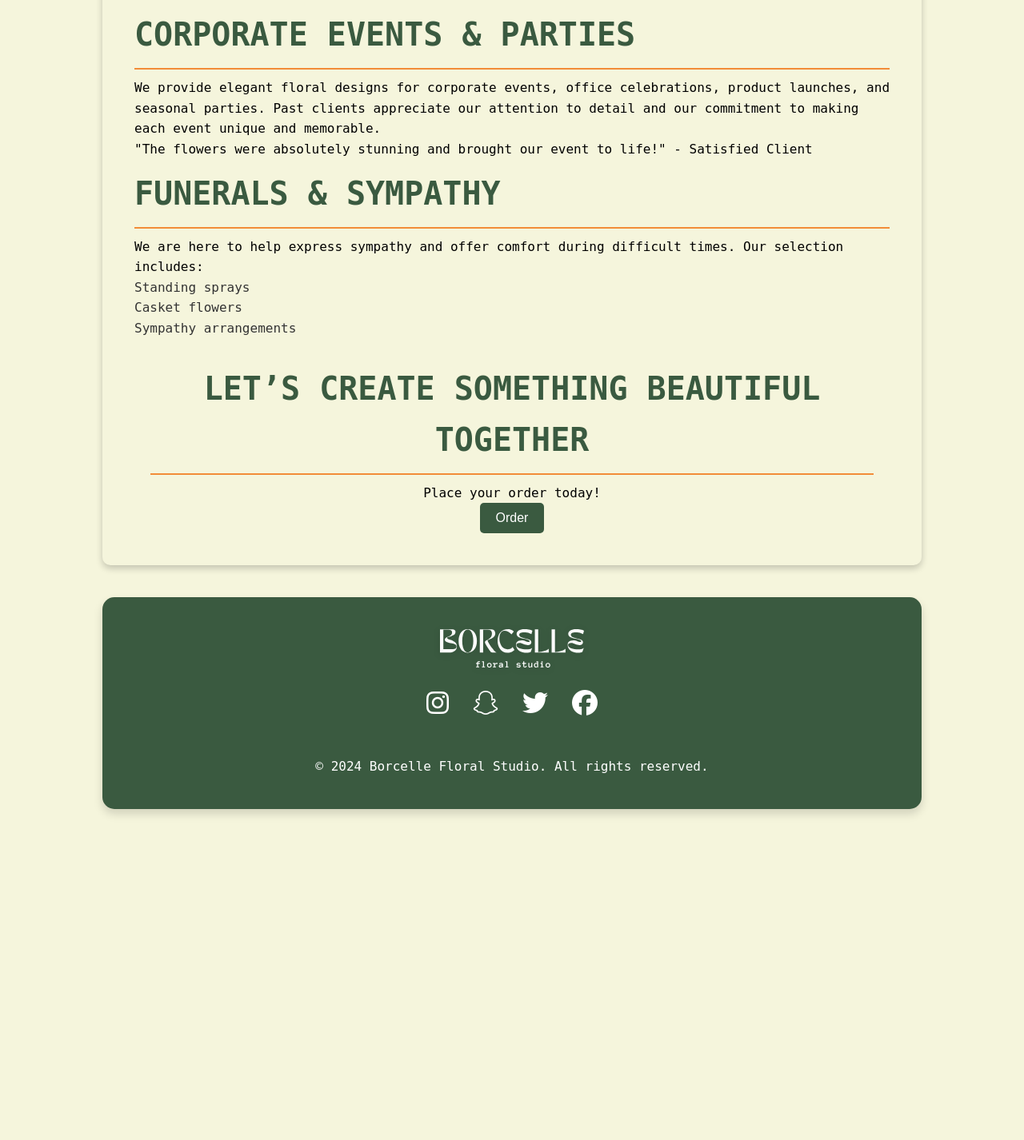
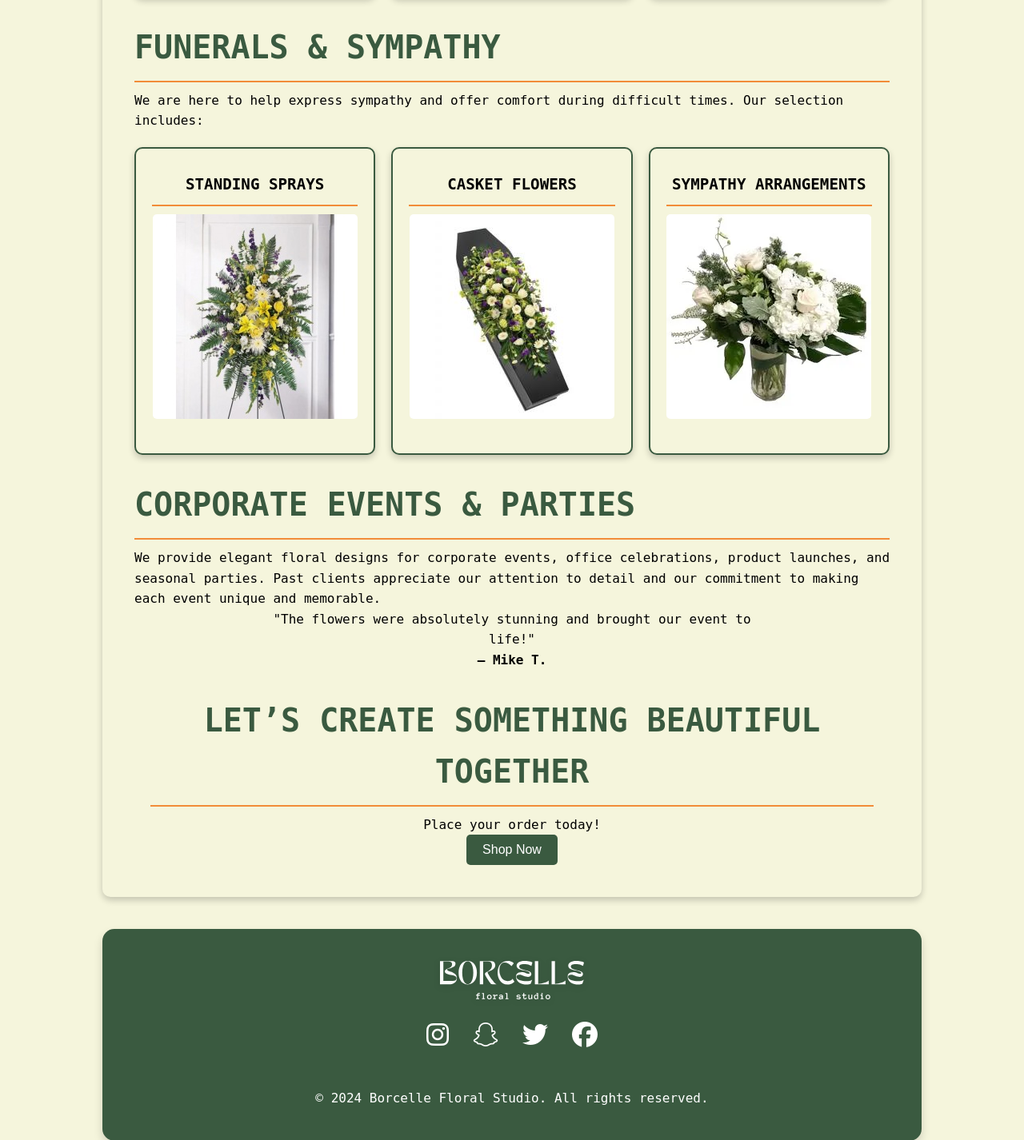
Before and after one commit to Rstark28/CS20Midterm, a Python web app: template site/templates/events.html in a window 1280 px wide. Shown: the part 800-2226 px from the top of the page at 80% size. Before the commit the page ends 1820 px from the top, so only its background shows below. Run offline with Jinja, Linux system fonts and the light colour scheme; the template is opened without the code that fills it, so the values that code supplies are empty.

Commit message:
Events page updated

```diff
--- /dev/null
+++ b/site/static/css/events.css
@@ -0,0 +1,335 @@
+:root {
+  --primary-color: #3a5a40;
+  --secondary-color: #f28c38;
+  --background-color: #f5f5dc;
+  --text-color: #333;
+  --nav-bar-color: var(--primary-color);
+  --nav-text-color: #fff;
+  --footer-color: var(--primary-color);
+  --footer-text-color: var(--nav-text-color);
+  --button-text-color: #fff;
+  --hover-color: var(--secondary-color);
+}
+
+/* General Styling */
+* {
+  margin: 0;
+  padding: 0;
+  box-sizing: border-box;
+}
+
+html,
+body {
+  background-color: var(--background-color);
+  line-height: 1.6;
+  font-family: "Anonymous Pro", monospace;
+}
+
+/* Navbar */
+.navbar {
+  display: flex;
+  align-items: center;
+  padding: 20px 40px;
+  width: 80%;
+  margin: 20px auto;
+  background-color: var(--nav-bar-color);
+  border-radius: 10px;
+  position: relative;
+}
+
+.nav-toggle {
+  display: none;
+  background-color: transparent;
+  border: none;
+  color: var(--nav-text-color);
+  font-size: 1.5rem;
+  cursor: pointer;
+}
+
+/* Mobile Navbar - hidden by default */
+.nav-links {
+  display: flex;
+  list-style: none;
+  flex: 3;
+  justify-content: space-around;
+  gap: 20px;
+  transition: all 0.3s ease;
+}
+
+.nav-links li {
+  padding: 1rem 0;
+  text-align: center;
+}
+
+.nav-links a {
+  position: relative;
+  color: var(--nav-text-color);
+  text-decoration: none;
+  font-size: 1.2rem;
+}
+
+/* W3 Schools Animation */
+.reg-link::after {
+  content: '';
+  position: absolute;
+  width: 0;
+  height: 3px;
+  display: block;
+  margin-top: 5px;
+  right: 0;
+  background: var(--nav-text-color);
+  transition: width 0.5s ease;
+}
+
+.reg-link:hover::after {
+  width: 100%;
+  left: 0;
+  background: var(--hover-color);
+}
+
+.logo {
+  flex: 1;
+}
+
+.logo img {
+  height: 2.4rem;
+  width: auto;
+}
+
+.order-link {
+  background-color: var(--secondary-color);
+  color: var(--white);
+  border: 2px solid #e17523;
+  padding: 10px 20px;
+  border-radius: 100px;
+  transition: background-color 0.3s, color 0.3s;
+}
+
+.order-link:hover {
+  background-color: #e17523;
+  border-color: #ca691f;
+}
+
+/* Responsive Navbar */
+@media (max-width: 1400px) {
+  .nav-links {
+    display: flex;
+    flex-direction: column;
+    position: absolute;
+    top: 80%;
+    left: 0;
+    width: 100%;
+    background-color: var(--nav-bar-color);
+    border-radius: 10px;
+    max-height: 0;
+    overflow: hidden;
+    transition: max-height 0.4s ease;
+    padding: 0;
+  }
+
+  .nav-toggle {
+    display: block;
+  }
+
+  .nav-links.active {
+    max-height: 700px;
+    padding: 10px 0;
+  }
+    .logo img {
+      height: 1.0rem;
+    }
+
+}
+
+/* Main Section */
+main {
+  background-color: var(--background-color);
+  padding: 20px 40px;
+  width: 80%;
+  margin: 20px auto;
+  border-radius: 10px;
+  box-shadow: 0 4px 8px rgba(0, 0, 0, 0.2);
+}
+
+h1,
+h2,
+h3 {
+  font-size: 2.5rem;
+  color: var(--primary-color);
+  margin: 10px 0;
+  text-transform: uppercase;
+  border-bottom: 2px solid var(--secondary-color);
+  padding-bottom: 10px;
+}
+
+@media (max-width: 768px) {
+
+  h1,
+  h2 {
+    font-size: 2rem;
+  }
+}
+
+/* Footer */
+footer {
+  background-color: var(--footer-color);
+  color: var(--white);
+  text-align: center;
+  padding: 40px 20px;
+  border-radius: 15px;
+  width: 80%;
+  margin: 40px auto;
+  box-shadow: 0 6px 12px rgba(0, 0, 0, 0.15);
+}
+
+.footer-logo {
+  height: 3rem;
+  margin: 0 auto 20px;
+  display: block;
+  filter: drop-shadow(0px 2px 4px rgba(0, 0, 0, 0.1));
+}
+
+.footer-text {
+  font-size: 1.5rem;
+  font-weight: bold;
+  margin: 10px 0 30px;
+  color: var(--footer-text-color);
+  text-transform: uppercase;
+  letter-spacing: 2px;
+}
+
+.icons-footer {
+  display: flex;
+  justify-content: center;
+  gap: 30px;
+  margin-bottom: 20px;
+}
+
+.icons-footer a {
+  color: var(--footer-text-color);
+  font-size: 2rem;
+  transition: color 0.3s ease, transform 0.3s ease;
+}
+
+.icons-footer a:hover {
+  color: var(--hover-color);
+  transform: scale(1.2);
+}
+
+footer p {
+  font-size: 1rem;
+  color: var(--footer-text-color);
+  padding-top: 20px;
+}
+
+@media (max-width: 768px) {
+  footer {
+    width: 95%;
+    padding: 20px 10px;
+  }
+
+  .icons-footer {
+    gap: 20px;
+    font-size: 1.8rem;
+  }
+
+  .footer-logo {
+    height: 2.5rem;
+  }
+
+  .footer-text {
+    font-size: 1.3rem;
+  }
+}
+
+/* Buttons and Lists */
+button {
+  background-color: var(--primary-color);
+  color: var(--button-text-color);
+  padding: 10px 20px;
+  border: none;
+  border-radius: 5px;
+  cursor: pointer;
+  font-size: 1rem;
+}
+
+button:hover {
+  background-color: var(--hover-color);
+  transition: background-color 0.3s, color 0.3s;
+}
+
+ol,
+li {
+  list-style-type: none;
+  margin-left: 20px;
+  color: var(--text-color);
+  margin-bottom: 10px;
+}
+
+
+#events {
+  display: grid;
+  grid-template-columns: repeat(auto-fit, minmax(250px, 1fr));
+  gap: 20px;
+  padding: 20px 0;
+}
+
+/* 3 columns */
+@media (min-width: 1200px) {
+  #events {
+      grid-template-columns: repeat(3, 1fr);
+  }
+}
+
+/* 2 columns */
+@media (min-width: 768px) and (max-width: 1199px) {
+  #events {
+      grid-template-columns: repeat(2, 1fr);
+  }
+}
+
+/* 1 column */
+@media (max-width: 767px) {
+  #events {
+      grid-template-columns: 1fr;
+  }
+}
+
+.event {
+  background-color: var(--background-color);
+  border: 2px solid var(--primary-color);
+  padding: 20px;
+  border-radius: 10px;
+  text-align: center;
+  box-shadow: 0 4px 8px rgba(0, 0, 0, 0.2);
+  transition: transform 0.3s ease-in-out;
+}
+
+.event:hover {
+  transform: scale(1.05);
+}
+
+.event h3 {
+  font-size: 1.2rem;
+  color: var(--header-color);
+}
+
+.event p {
+  font-size: 1.2rem;
+  color: var(--text-color);
+  margin-bottom: 15px;
+}
+
+.event img {
+  max-width: 100%;
+  height: auto;
+  border-radius: 5px;
+  margin-bottom: 15px;
+}
+
+.testimonial {
+  max-width: 65%;
+  margin-top: 1000px;
+  margin: auto;
+  text-align: center;
+}
--- a/site/templates/events.html
+++ b/site/templates/events.html
@@ -53,23 +53,64 @@
           We offer a range of services to make your wedding day magical,
           including:
         </p>
-        <ul>
-          <li>Bridal bouquets</li>
-          <li>Centerpieces</li>
-          <li>Ceremony flowers</li>
-          <li>And much more</li>
-        </ul>
-        <div class="photo-gallery">
-          <!-- Add your images here -->
+        <section id="events">
+          <div class="event">
+            <h3>Bridal Bouquet</h3>
             <img
-            src="../static/images/wedding1.jpg"
+              src="../static/images/bridal.jpg"
               alt="Wedding arrangement 1"
             />
+          </div>
+
+          <div class="event">
+            <h3>Centerpieces</h3>
             <img
-            src="../static/images/wedding2.jpg"
-            alt="Wedding arrangement 2"
+              src="../static/images/centerpiece.jpg"
+              alt="Wedding arrangement 1"
             />
           </div>
+
+          <div class="event">
+            <h3>Ceremony flowers</h3>
+            <img
+              src="../static/images/ceremony.webp"
+              alt="Wedding arrangement 1"
+            />
+          </div>
+        </section>
+      </section>
+
+      <section class="event-category">
+        <h3>Funerals & Sympathy</h3>
+        <p>
+          We are here to help express sympathy and offer comfort during
+          difficult times. Our selection includes:
+        </p>
+        <section id="events">
+          <div class="event">
+            <h3>Standing sprays</h3>
+            <img
+              src="../static/images/standspray.jpg"
+              alt="Wedding arrangement 1"
+            />
+          </div>
+
+          <div class="event">
+            <h3>Casket flowers</h3>
+            <img
+              src="../static/images/casket.jpg"
+              alt="Wedding arrangement 1"
+            />
+          </div>
+
+          <div class="event">
+            <h3>Sympathy arrangements</h3>
+            <img
+              src="../static/images/sympathy.webp"
+              alt="Wedding arrangement 1"
+            />
+          </div>
+        </section>
       </section>
 
       <section class="event-category">
@@ -80,36 +121,21 @@
           appreciate our attention to detail and our commitment to making each
           event unique and memorable.
         </p>
-        <blockquote class="testimonial">
+        <div class = "testimonial">
           "The flowers were absolutely stunning and brought our event to life!"
-          - Satisfied Client
-        </blockquote>
+          </br>
+          <strong>– Mike T.</strong>
+        </div>
       </section>
 
-      <section class="event-category">
-        <h3>Funerals & Sympathy</h3>
-        <p>
-          We are here to help express sympathy and offer comfort during
-          difficult times. Our selection includes:
-        </p>
-        <ul>
-          <li>Standing sprays</li>
-          <li>Casket flowers</li>
-          <li>Sympathy arrangements</li>
-        </ul>
-      </section>
-
-      <section
-        class="consultation-cta"
-        style="text-align: center; padding: 20px"
-      >
+      <section class="order-btn" style="text-align: center; padding: 20px">
         <h3>Let’s Create Something Beautiful Together</h3>
         <p>Place your order today!</p>
         <button
           onclick="window.location.href='order.html'"
-          class="consultation-button"
+          class="order-button"
         >
-          Order
+          Shop Now
         </button>
       </section>
     </main>
```
Also changed, not shown: site/static/images/bridal.jpg (added), site/static/images/casket.jpg (added), site/static/images/centerpiece.jpg (added), site/static/images/ceremony.webp (added), site/static/images/standspray.jpg (added), site/static/images/sympathy.webp (added). Lines whose indentation alone changed are shown as unchanged.
